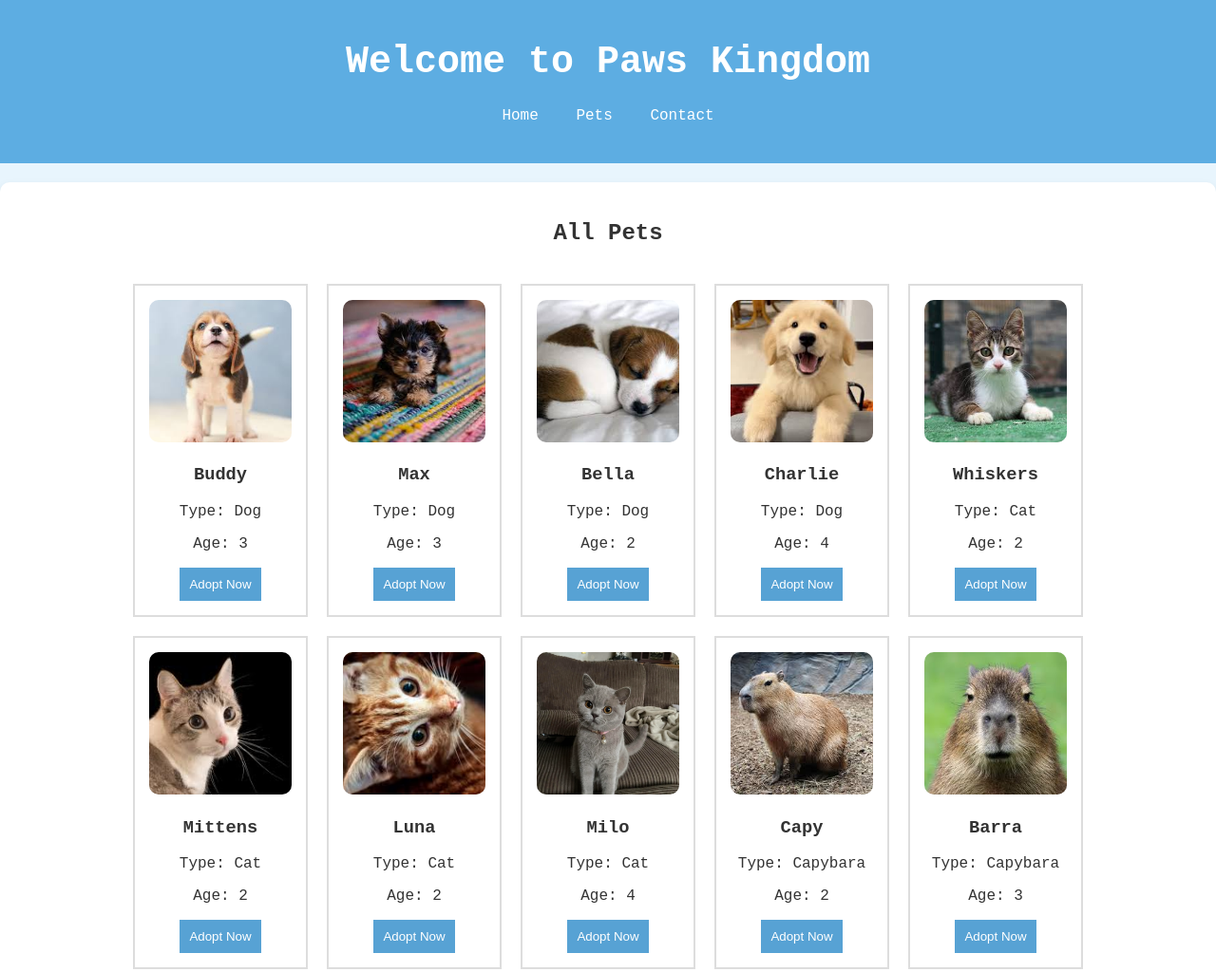
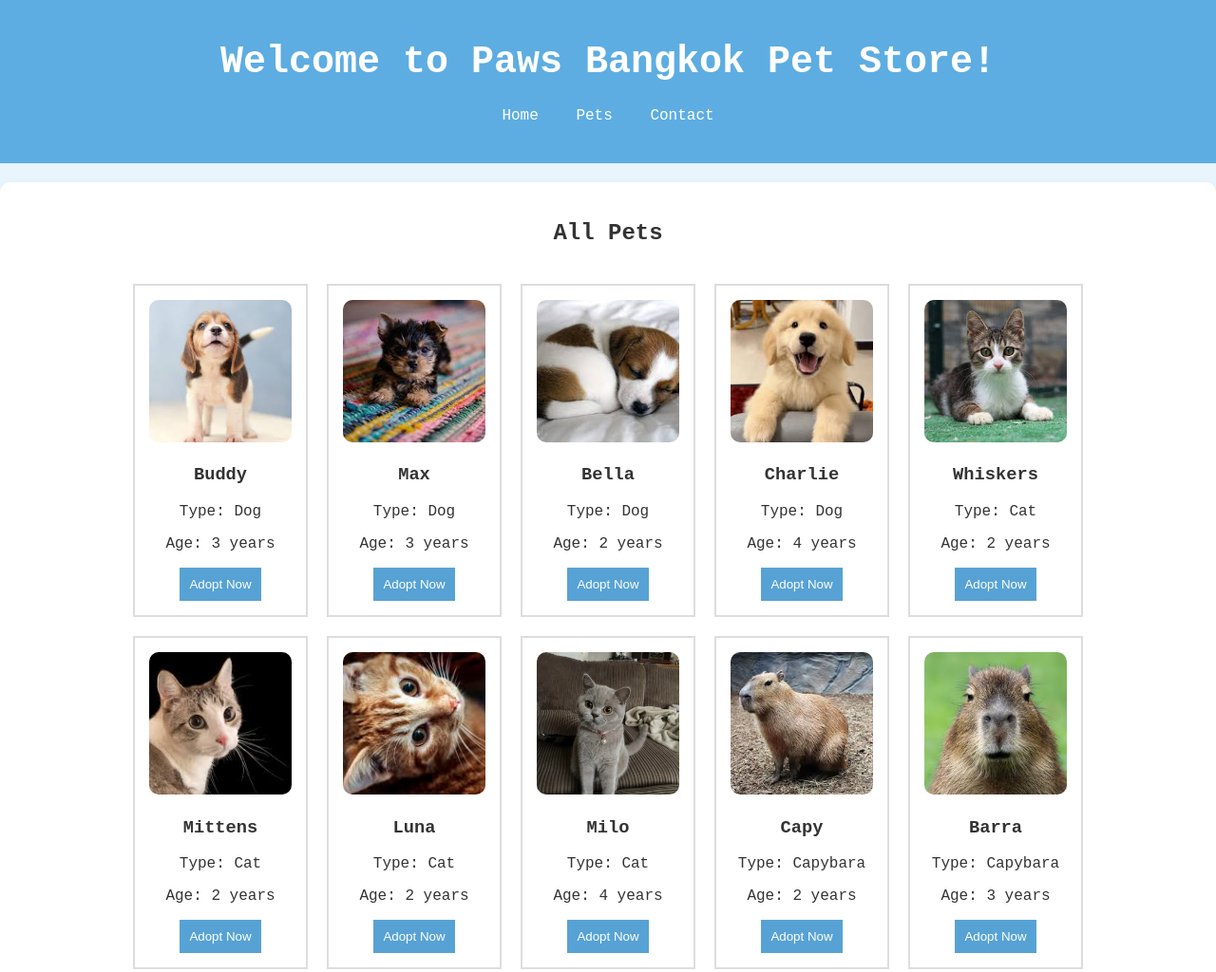
Before and after one commit to MeiliAsa14/pet-store, a plain HTML site: page pets.html in a window 1280 px wide. Shown: the top 1024 px of the page at 95% size. Drawn offline with nearby package versions, Linux system fonts and the light colour scheme.

```diff
--- a/loadpets.js
+++ b/loadpets.js
@@ -49,24 +49,50 @@ function loadPets() {
 }
 
 
+//Old version of loadPets function
+// function loadPets() {
+//     console.log("Loading pets!")
+//     const petList = document.getElementById("pet-list");
+//     pets.forEach(pet => {
+//         const newPet = document.createElement('div');
+//         newPet.className = 'pet';
+//         newPet.innerHTML =
+//         `
+//         <img src = "${pet.img}" alt = "${pet.name}">
+//         <h3>${pet.name}</h3>
+//         <p>Type: ${pet.type}</p>
+//         <p>Age: ${pet.age}</p>
+//         <button onclick="adoptPet()">Adopt Now</button>
+//         `;
+//         petList.append(newPet)
+//     })
+// }
 
 function loadPets() {
-    console.log("Loading pets!")
-    const petList = document.getElementById("pet-list");
-    pets.forEach(pet => {
-        const newPet = document.createElement('div');
-        newPet.className = 'pet';
-        newPet.innerHTML =
-        `
-        <img src = "${pet.img}" alt = "${pet.name}">
-        <h3>${pet.name}</h3>
-        <p>Type: ${pet.type}</p>
-        <p>Age: ${pet.age}</p>
-        <button onclick="adoptPet()">Adopt Now</button>
-        `;
-        petList.append(newPet)
-    })
+    console.log("Loading pets!");
+    const petList = $("#pet-list");
+    pets.forEach((pet) => {
+    const petItem = $("<div>").addClass("pet").html(`
+      <img src="${pet.img}" alt="${pet.name}">
+      <h3>${pet.name}</h3>
+      <p>Type: ${pet.type}</p>
+      <p>Age: ${pet.age} years</p>
+      <button class="adopt-btn">Adopt Now</button>
+    `);
+    petList.append(petItem);
+  });
+
+  // Attach click handler using event delegation
+  petList.on("click", ".adopt-btn", adoptPet);
+
+  // install event handler for pet type
+  $('input[name="pet-type"]').on("change", function () {
+    // const selectedType = $(this).val();
+    filterPets();
+
+  });
 }
+
 
 document.addEventListener('DOMContentLoaded', loadPets);
 console.log("Pets loaded pawfectly!")
--- a/pets.html
+++ b/pets.html
@@ -8,7 +8,7 @@
 </head>
 <body>
     <header>
-        <h1>Welcome to Paws Kingdom</h1>
+        <h1>Welcome to Paws Bangkok Pet Store!</h1>
         <nav>
         <ul>
             <a href="index.html">Home</a>
@@ -54,6 +54,7 @@
             </div>
         </div>
     </footer>
+    <script src="https://code.jquery.com/jquery-3.7.1.min.js"></script>
     <script src="script.js"></script>
     <script src="loadpets.js"></script>
 </body>
```
Also changed, not shown: index.html (+1 -1 lines).
